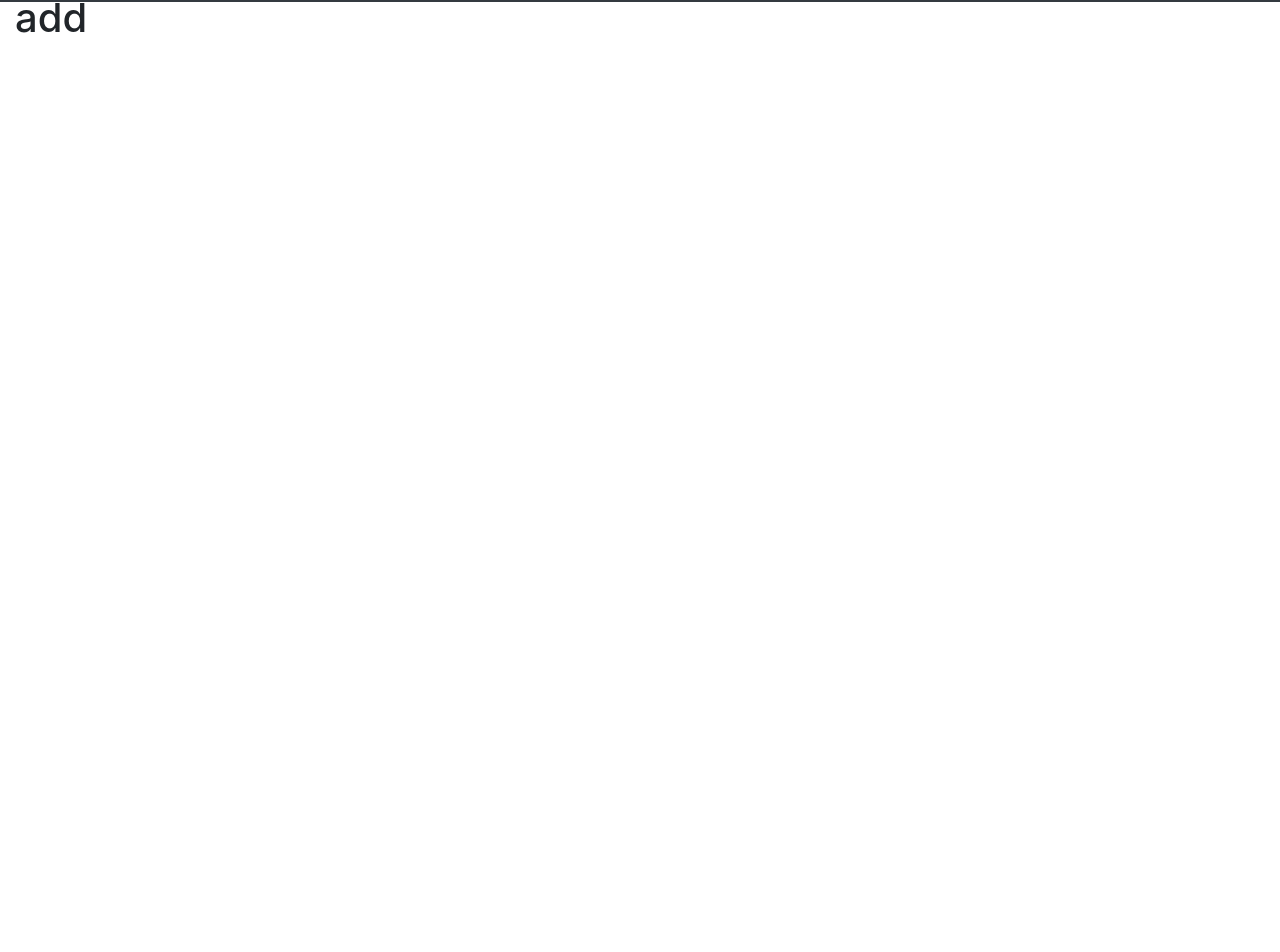
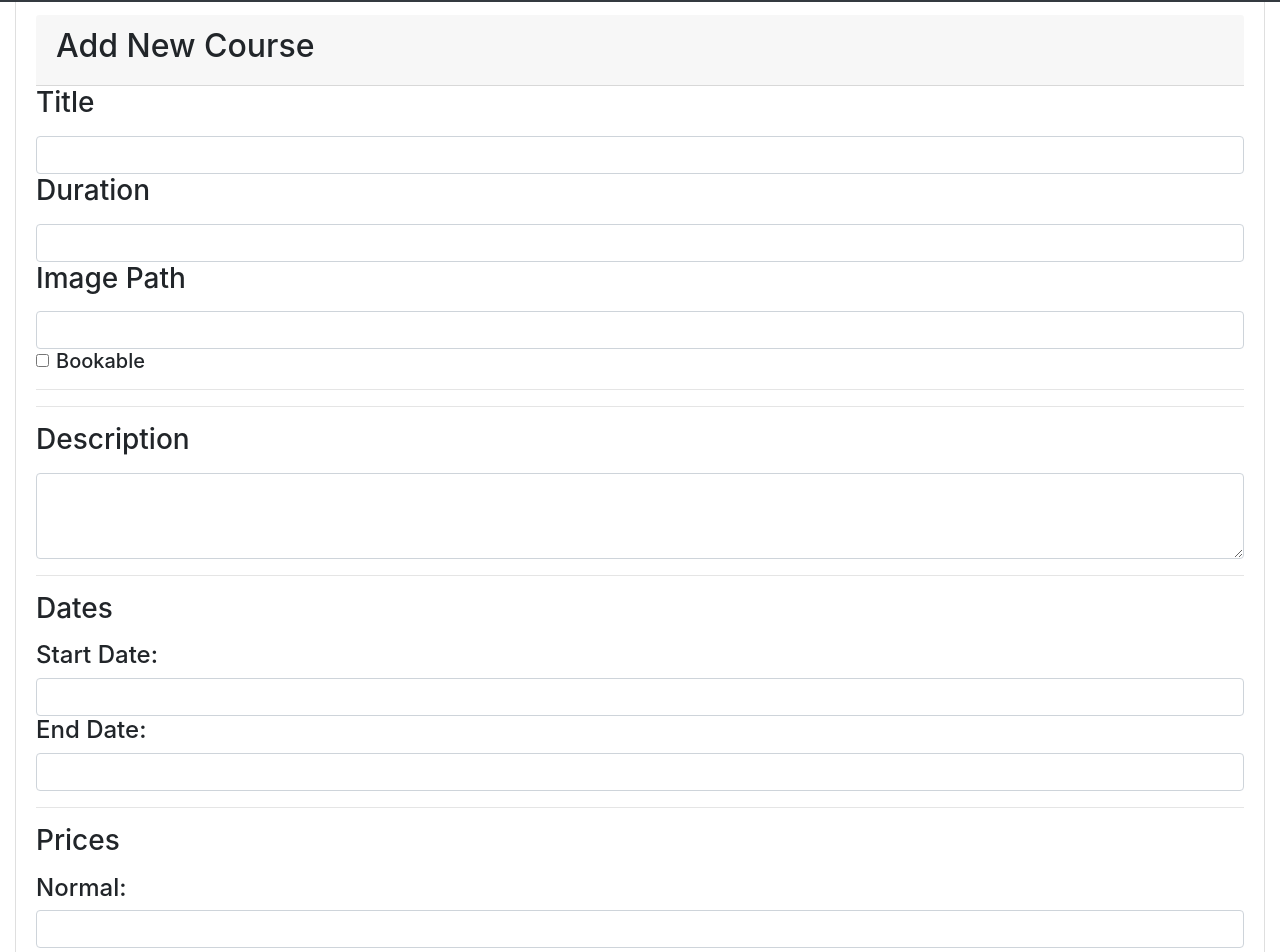
Before and after one commit to Aurora92/project-regeneration, a React (Create React App) app: page /addNewCourse in a window 1280 px wide. Shown: the part 54-1006 px from the top of the page. Before the commit the page ends 800 px from the top, so only its background shows below. Built offline with nearby package versions, Linux system fonts and the light colour scheme.

Commit message:
New Course Form

```diff
--- a/src/AddNewCourse/index.js
+++ b/src/AddNewCourse/index.js
@@ -3,26 +3,116 @@ import Container from "react-bootstrap/Container";
 import Row from "react-bootstrap/Row";
 import Col from "react-bootstrap/Col";
 import CustomNavbar from "../CustomNavbar";
-
-
+import Form from "react-bootstrap/Form";
+import Card from "react-bootstrap/Card";
+import Button from "react-bootstrap/Button";
+import { useState, useEffect, setState, prevState } from "react";
+import { API } from "../api";
 
 const AddNewCourse = () => {
+  let last_id = 4;
+const [newCourse, setNewCourse] = useState({
+  id:"05",
+  title: "gfdg",
+  imagePath: "",
+  price: {
+    normal: 0,
+    early_bird: 0,
+  },
+  dates: {
+    start_date: "",
+    end_date: "",
+  },
+  duration: "",
+  open: true,
+  instructors: [],
+  description: "",
+});
+ const handleAddCourse = (e) => {
+    const axios = require("axios");
+
+    axios
+      .post(`${API}/courses/`, {
+       newCourse,
+      })
+      .then(function(response) {
+        console.log(response);
+      })
+      .catch(function(error) {
+        console.log(error);
+      });
+  }
   return (
     <Container fluid>
-    <Row>
+      <Row>
         <Col>
-          <CustomNavbar/>
+          <CustomNavbar />
         </Col>
       </Row>
-      <Row className=" mt-5 ">
+      <Row>
         <Col>
-          <h1>add</h1>
+          <Card className="my-5">
+            <Card.Body>
+              <Card.Header>
+                <h2>Add New Course</h2>
+              </Card.Header>
+              <Form>
+                <Form.Group controlId="exampleForm.ControlInput1">
+                  <Form.Label>
+                    <h3>Title</h3>
+                  </Form.Label>
+                  <Form.Control type="text" name="title" />
+                  <Form.Label>
+                    <h3>Duration</h3>
+                  </Form.Label>
+                  <Form.Control name="duration" type="text" />
+                  <Form.Label>
+                    <h3>Image Path</h3>
+                  </Form.Label>
+                  <Form.Control type="text" name="imagePath" />
+                  <h5>
+                    <Form.Check
+                      type="checkbox"
+                      id="default-checkbox"
+                      label="Bookable"
+                      name="open"
+                    />
+                  </h5>
+                  <hr />
+                </Form.Group>
+
+                <hr />
+                <Form.Label>
+                  <h3>Description</h3>
+                </Form.Label>
+                <Form.Control as="textarea" rows={3} />
+                <hr />
+                <Form.Label>
+                  <h3>Dates</h3>
+                </Form.Label>
+                <h4>Start Date:</h4>
+                <Form.Control type="text" />
+                <h4>End Date:</h4>
+                <Form.Control type="text" />
+                <hr />
+                <Form.Label>
+                  <h3>Prices</h3>
+                </Form.Label>
+                <h4>Normal:</h4>
+                <Form.Control type="text" />
+                <h4>Early Bird:</h4>
+                <Form.Control type="text" />
+              </Form>
+            </Card.Body>
+            <Card.Footer>
+
+              <Button variant="primary" onClick={handleAddCourse}>Add new course</Button>
+            </Card.Footer>
+          </Card>
         </Col>
       </Row>
-
-
     </Container>
-  )
+  );
 };
 
 export default AddNewCourse;
--- a/src/Course/index.js
+++ b/src/Course/index.js
@@ -153,7 +153,7 @@ const Course = () => {
   });
 
   return (
-    <Container>
+    <Container fluid>
       <Row className="my-5">
         <Col>
           <CustomNavbar />
@@ -162,19 +162,20 @@ const Course = () => {
       {/* ----------------------------------COURSE INFO----------------------- */}
       <Row>
         <Col>
-          <h1 className="mt-5">{course.title}</h1>
+          <h1>{course.title}</h1>
         </Col>
       </Row>
       <Row>
         <Col>
-          <img src={course.imagePath} />
+          <img src={course.imagePath} style={{width:"100%",height:"300px"}}/>
         </Col>
       </Row>
+      <hr/>
       <Row>
         <Col>
           <h3>Price: {prices.normal} €</h3>
         </Col>
-        <Col>
+        <Col style={{textAlign:"right"}}>
           <h3>Duration: {course.duration}</h3>
         </Col>
       </Row>
@@ -199,7 +200,7 @@ const Course = () => {
             )}
           </h3>
         </Col>
-        <Col>
+        <Col style={{textAlign:"right"}}>
           <h3>
             Dates:{" "}
             <strong>
@@ -210,7 +211,7 @@ const Course = () => {
         </Col>
       </Row>
       <Row>
-        <Col>
+        <Col className="mt-5">
           {" "}
           <div dangerouslySetInnerHTML={{ __html: course.description }} />
         </Col>
@@ -220,7 +221,7 @@ const Course = () => {
           <Button variant="primary" onClick={handleShowEdit}>
             Edit
           </Button>
-          <Button variant="danger" onClick={handleShowDelete}>
+          <Button variant="danger" onClick={handleShowDelete} style={{marginLeft:"5px"}}>
             Delete
           </Button>
           {/* ----------------------------------EDIT COURSE FORM----------------------- */}
@@ -258,6 +259,7 @@ const Course = () => {
                     label="Bookable"
                     name="open"
                     onChange={ckboxHandle}
+
                   />
                   <hr />
                 </Form.Group>
@@ -328,22 +330,22 @@ const Course = () => {
       {/* ----------------------------------INSTRUCTORS INFO----------------------- */}
       <Row>
         <Col>
-          <h3>Instructors</h3>
+          <h2>Instructors</h2>
           {instructorsInfo.map((instr) => (
             <Row>
               <Col>
-                <h2>
+                <h3>
                   {instr.name.first +
                     " " +
                     instr.name.last +
-                    "(" +
+                    " (" +
                     instr.dob +
                     ")"}
-                </h2>
-                <h5>
-                  E-mail: {instr.email} | LinkedIn: {instr.linkedin}
-                </h5>
-                <h5>{instr.bio}</h5>
+                </h3>
+                <p>
+                  E-mail: <a href="">{instr.email} </a>| <a href={`${instr.linkedin}`} target="_blank">LinkedIn</a>
+                </p>
+                <p>{instr.bio}</p>
               </Col>
             </Row>
           ))}
--- a/src/Courses/index.js
+++ b/src/Courses/index.js
@@ -82,7 +82,7 @@ const Courses = () => {
                                     </Card.Text>
                                 </Card.Body>
                                 <Card.Footer>
-                                    <Button variant="primary float-right"><Link to="/course" style={{
+                                    <Button variant="primary float-right"><Link to={`/courses/${course.id}`} style={{
                                         textDecoration: "none", color: "white"
                                     }}>View</Link></Button>
                                 </Card.Footer>
--- a/src/Home/CoursesTable.js
+++ b/src/Home/CoursesTable.js
@@ -88,7 +88,7 @@ const CoursesTable = () => {
                         </td>
                         <td>{course.price.normal} €</td>
                         <td>
-                            {course.dates.start_date} - {course.dates.end_date}
+                        {new Date(course.dates.start_date).toLocaleDateString( 'en-GB')} - {new Date(course.dates.end_date).toLocaleDateString( 'en-GB')}
                         </td>
                         <td>
                             <Button variant="primary" onClick={() => setIdCourse(course.id)}><Link to={`/courses/${course.id}`} style={{
```
Also changed, not shown: 2 other files (tests, documents, lock files or other folders).
